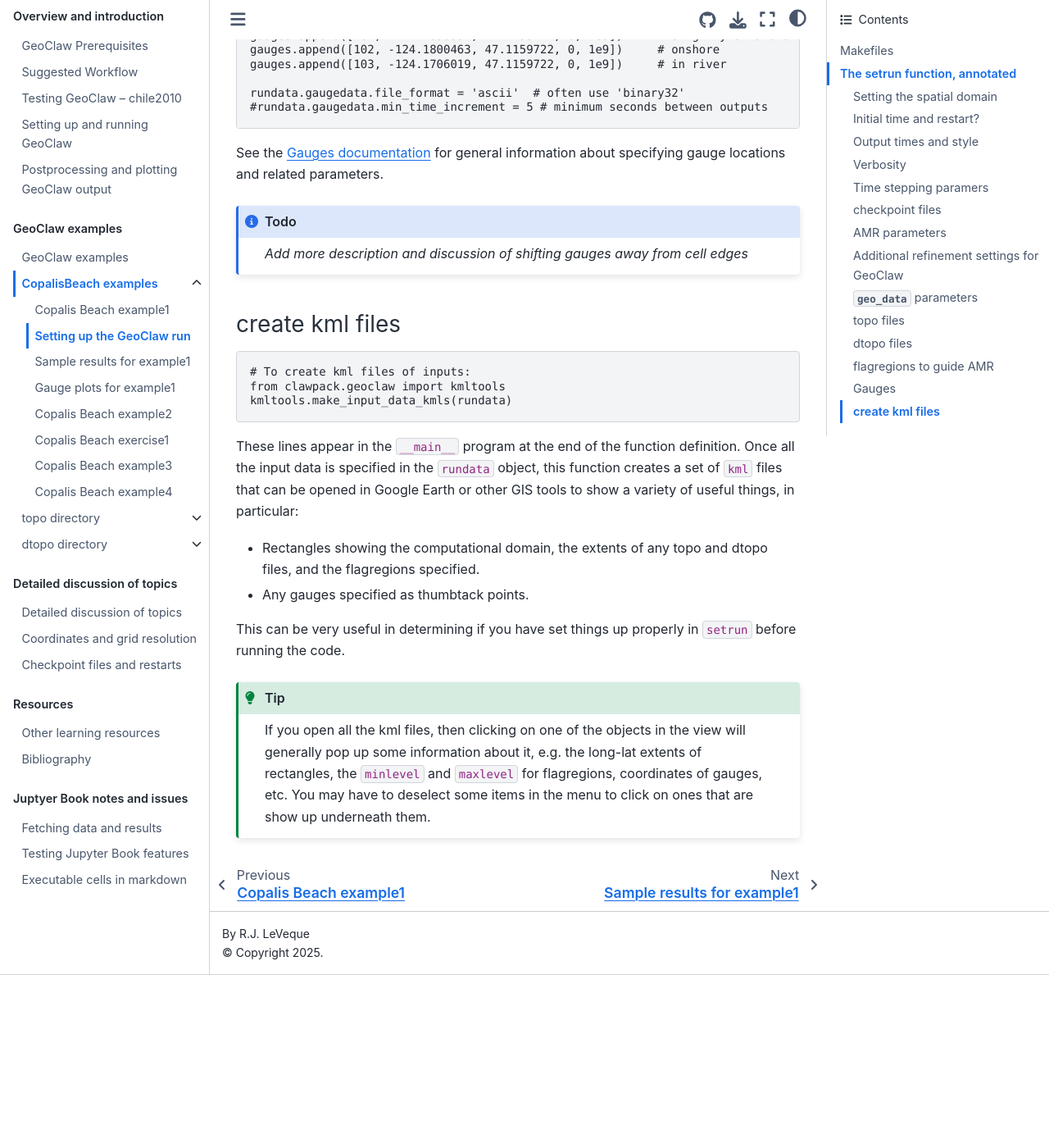
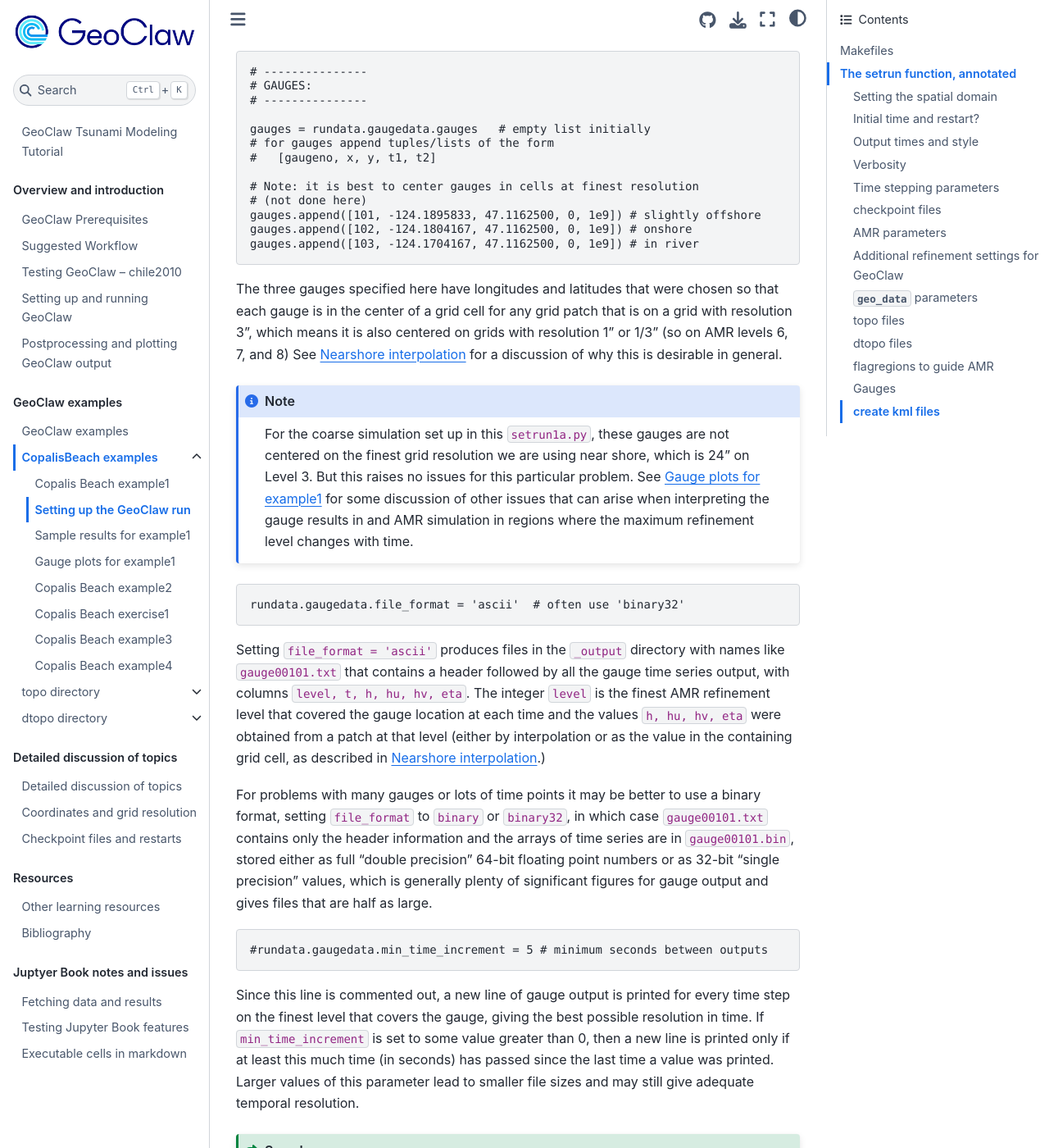
Before and after one commit to rjleveque/geoclaw_tsunami_tutorial, a Jupyter Book: the page built from GTT/CopalisBeach/example1/setrun_description.md, in a window 1280 px wide and 1400 px high, scrolled down 15842 px. Shown: the whole window at 82% size. Built offline with Jupyter Book 1.0.4 settings and Sphinx 7.4.7 and the Sphinx Book theme 1.1.4, drawn with Linux system fonts in a browser that asks for light colours; pages that are not in the unit, such as notebooks, are missing from menus; before the commit the page ends 17031 px from its top, so only the background shows below that; some of the changed text lies outside the part shown.

Commit message:
moved gauges in example1 to be centered on 3 arcsec grid, updated sample_results

```diff
--- a/GTT/CopalisBeach/example1/setrun_description.md
+++ b/GTT/CopalisBeach/example1/setrun_description.md
@@ -265,7 +265,7 @@
 but this can be useful and is turned on here so you can see the pattern of
 regridding that is performed.
 
-### Time stepping paramers
+### Time stepping parameters
 
     # --------------
     # Time stepping:
@@ -290,9 +290,11 @@
     # Maximum number of time steps to allow between output times:
     clawdata.steps_max = 5000
 
+See [Specifying classic run-time parameters in setrun.py](https://www.clawpack.org/setrun.html) for a description of these parameters.
+
 :::{admonition} Todo
 :class: note
-*Add description*
+*Add more description*
 :::
 
 ### checkpoint files
@@ -569,8 +571,8 @@
     topofiles.append([3, topo_file])
 
 The two topo files specified here are created by the Jupyter notebooks
-[](fetch_etopo22) and [](CopalisTopo), respectively. They both have
-`topotype = 3` as described in the
+[](../../topo/fetch_etopo22) and [](../../topo/CopalisTopo), respectively.
+They both have `topotype = 3` as described in the
 [Topography data documentation](https://www.clawpack.org/topo.html).
 
 :::{warning}
@@ -595,7 +597,7 @@
     dtopo_data.dt_max_dtopo = 0.2  # max timestep (sec) while topo is changing
 
 The dtopo file `ASCE_SIFT_Region2.dtt3` is created by the Jupyter notebook
-[](ASCE_SIFT_dtopo_Region2), with `dtopo_type == 3`, see the
+[](../../dtopo/ASCE_SIFT_fRegion2), with `dtopo_type == 3`, see the
 [dtopo file documentation](https://www.clawpack.org/dtopo.html).
 
 
@@ -677,8 +679,14 @@
 
 
 This flagregion specifies a rectangle where at least 3 levels and possibly 4
-levels are used, and covers the coastal region of interest and a signficant
+levels are used, and covers the coastal region of interest and a significant
 distance offshore.
+
+For this `setrun1a.py`, recall that `amr_max_levels = 3`, so in fact 4 levels
+will never be used and this flagregion would have the same effect if we set
+`maxlevel = 3`. But for the other examples in this directory, at least
+4 levels are allowed, and so `maxlevel = 4` allows finer grids in this
+region.
 
 
 :::{note}
@@ -710,20 +718,63 @@
 
     # Note: it is best to center gauges in cells at finest resolution
     # (not done here)
-    gauges.append([101, -124.1899537, 47.1159722, 0, 1e9])     # slightly offshore
-    gauges.append([102, -124.1800463, 47.1159722, 0, 1e9])     # onshore
-    gauges.append([103, -124.1706019, 47.1159722, 0, 1e9])     # in river
+    gauges.append([101, -124.1895833, 47.1162500, 0, 1e9]) # slightly offshore
+    gauges.append([102, -124.1804167, 47.1162500, 0, 1e9]) # onshore
+    gauges.append([103, -124.1704167, 47.1162500, 0, 1e9]) # in river
+
+
+The three gauges specified here have longitudes and latitudes that
+were chosen so that each gauge is in the center of a grid cell for any grid
+patch that is on a grid with resolution 3", which means it is also centered
+on grids with resolution 1" or 1/3" (so on AMR levels 6, 7, and 8)
+See [Nearshore interpolation](https://www.clawpack.org/nearshore_interp.html)
+for a discussion of why this is desirable in general.
+
+:::{note}
+For the coarse simulation set up in this `setrun1a.py`, these gauges are
+not centered on the finest grid resolution we are using near shore, which is 24"
+on Level 3. But this raises no issues for this particular problem.
+See [](copalis_example1_gauges) for some discussion of other issues that can arise
+when interpreting the gauge results in and AMR simulation in regions where the
+maximum refinement level changes with time.
+:::
+
 
     rundata.gaugedata.file_format = 'ascii'  # often use 'binary32'
+
+Setting `file_format = 'ascii'` produces files in the `_output` directory
+with names like `gauge00101.txt` that contains a header followed by
+all the gauge time series output,
+with columns `level, t, h, hu, hv, eta`.  The integer `level` is the finest AMR
+refinement level that covered the gauge location at each time and the values
+`h, hu, hv, eta` were obtained from a patch at that level (either by
+interpolation or as the value in the containing grid cell, as described
+in [Nearshore interpolation](https://www.clawpack.org/nearshore_interp.html).)
+
+For problems with many gauges or lots of time points it may be better to
+use a binary format, setting `file_format` to `binary` or `binary32`, in
+which case `gauge00101.txt` contains only the header information and the
+arrays of time series are in `gauge00101.bin`, stored either as full
+"double precision" 64-bit floating point numbers or as 32-bit "single precision"
+values, which is generally plenty of significant figures for gauge output
+and gives files that are half as large.
+
     #rundata.gaugedata.min_time_increment = 5 # minimum seconds between outputs
 
+Since this line is commented out, a new line of gauge output is printed for
+every time step on the finest level that covers the gauge, giving the best
+possible resolution in time. If `min_time_increment` is set to some value
+greater than 0, then a new line is printed only if at least this much time
+(in seconds) has passed since the last time a value was printed.  Larger
+values of this parameter lead to smaller file sizes and may still give adequate
+temporal resolution.
+
+:::{seealso}
 See the [Gauges documentation](https://www.clawpack.org/gauges.html) for
 general information about specifying gauge locations and related parameters.
+:::
 
-:::{admonition} Todo
-:class: note
-*Add more description and discussion of shifting gauges away from cell edges*
-:::
+
 
 ### create kml files
 
```
Also changed, not shown: GTT/CopalisBeach/example1/gauges.md (+1 -1 lines), images/QRcode.png (added), 5 other files.
